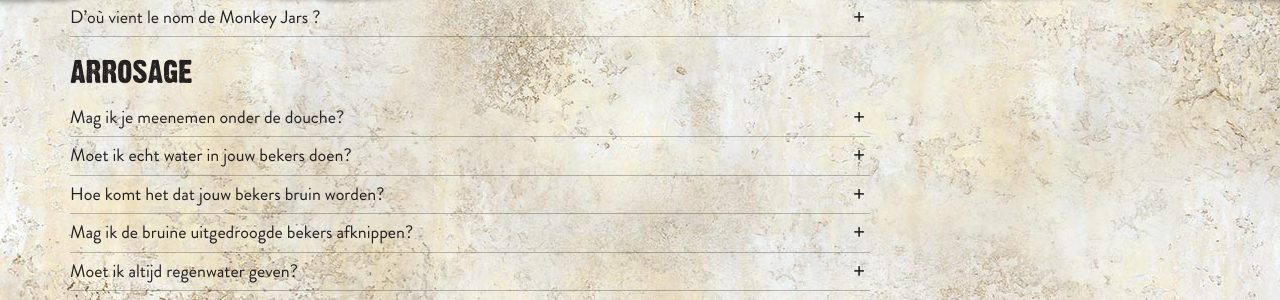
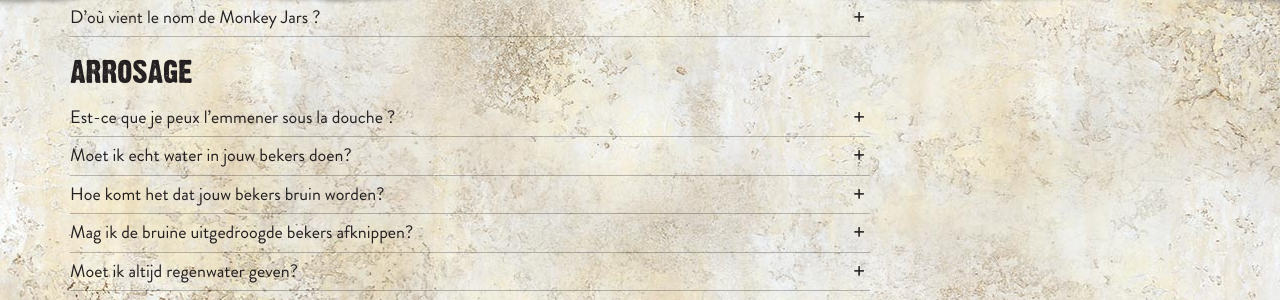
Before and after one commit to jhvanderschee/monkeyjars_fr, a Jekyll site: the page built from informations/index.md, in a window 1280 px wide and 900 px high, scrolled down 309 px. Shown: the part 156-456 px from the top of the window. Built offline with Jekyll 4.4.1, drawn with Linux system fonts in a browser that asks for light colours; some of the changed lines change nothing that is shown.

Commit message:
Updated 'informations/index.md' via CloudCannon

```diff
--- a/informations/index.md
+++ b/informations/index.md
@@ -26,11 +26,11 @@
       ses fleurs pour boire. D’où le nom de « Monkey Jars ». On l’appelle aussi
       « plante à urnes ». Mais appelez-la « Monkey Jars » ;-).
 water_geven:
-  - title: Mag ik je meenemen onder de douche?
+  - title: Est-ce que je peux l’emmener sous la douche ?
     content: >-
-      Ja, dat vind ik beregezellig. Niet te vaak en je hoeft me niet in te
-      zepen, daar krijg ik een beetje jeuk van. Ik vind het ook heerlijk om in
-      een vochtige badkamer rond te hangen!
+      Oui, elle adore cela. Pas trop souvent toutefois, et inutile de dire : pas
+      de savon. Elle aime aussi beaucoup être placée dans une salle de bains
+      humide !
   - title: Moet ik echt water in jouw bekers doen?
     content: >-
       Nee, als je mij goed verzorgt hoeft dat niet. Mijn stengels kun je zien
```
